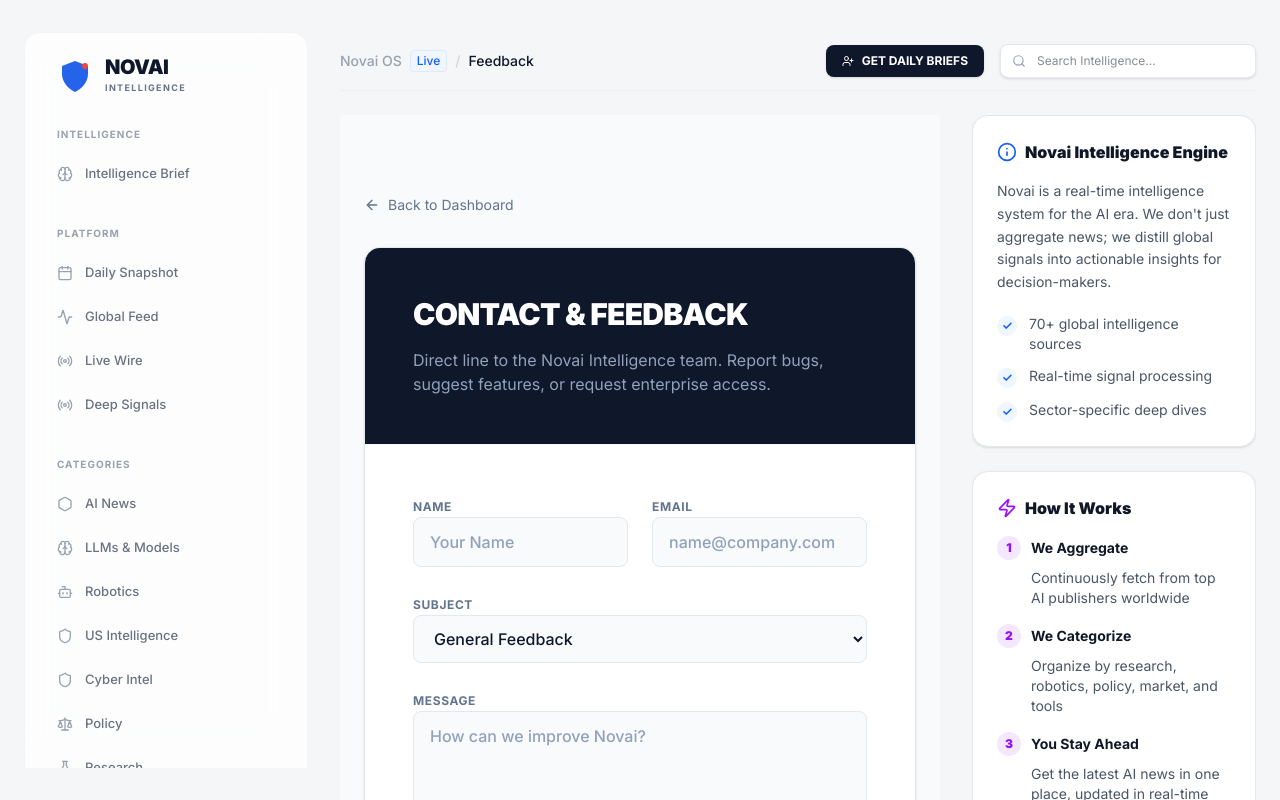
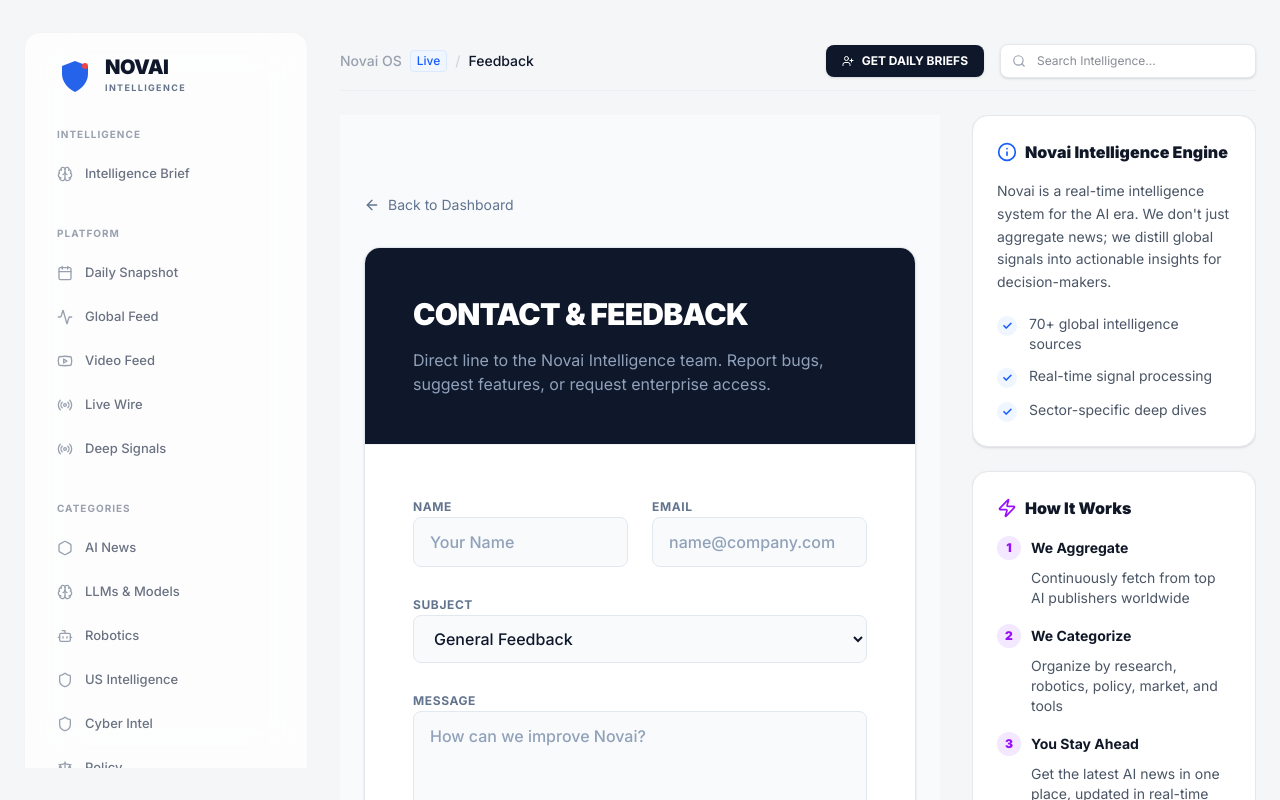
Before and after one commit to samw425/novai-restored, a Next.js app: page /feedback in a window 1280 px wide. Shown: the top 800 px of the page. Built offline with nearby package versions, Linux system fonts and the light colour scheme.

Commit message:
feat: add Videos link to Sidebar

```diff
--- a/src/components/navigation/Sidebar.tsx
+++ b/src/components/navigation/Sidebar.tsx
@@ -3,7 +3,7 @@
 import Link from 'next/link';
 import { usePathname } from 'next/navigation';
 import { Logo } from '@/components/ui/Logo';
-import { Calendar, Activity, Radio, FlaskConical, TrendingUp, Shield, Info, Hexagon, Bot, Scale, Wrench, Brain } from 'lucide-react';
+import { Calendar, Activity, Radio, FlaskConical, TrendingUp, Shield, Info, Hexagon, Bot, Scale, Wrench, Brain, Youtube } from 'lucide-react';
 import {
     Tooltip,
     TooltipContent,
@@ -35,6 +35,13 @@ const platformLinks = [
         icon: Activity,
         href: '/global-feed',
         tooltip: "Real-time stream of AI news from all sources."
+    },
+    {
+        id: 'videos',
+        label: 'Video Feed',
+        icon: Youtube,
+        href: '/videos',
+        tooltip: "Curated high-signal AI videos and demos."
     },
     {
         id: 'live-wire',
```
